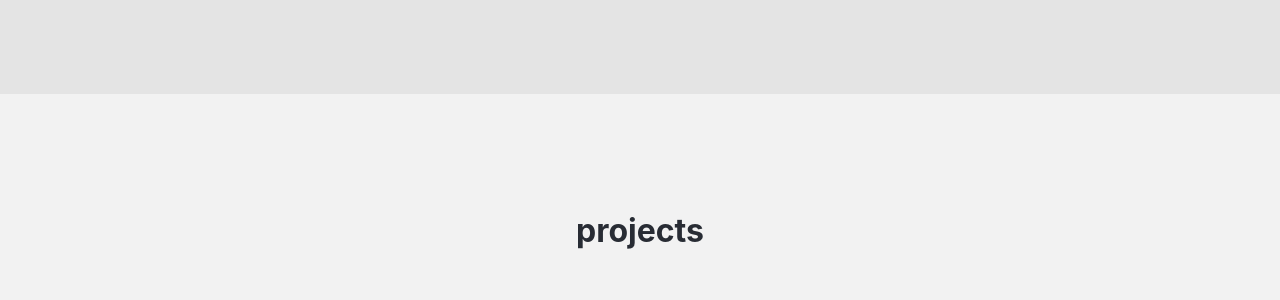
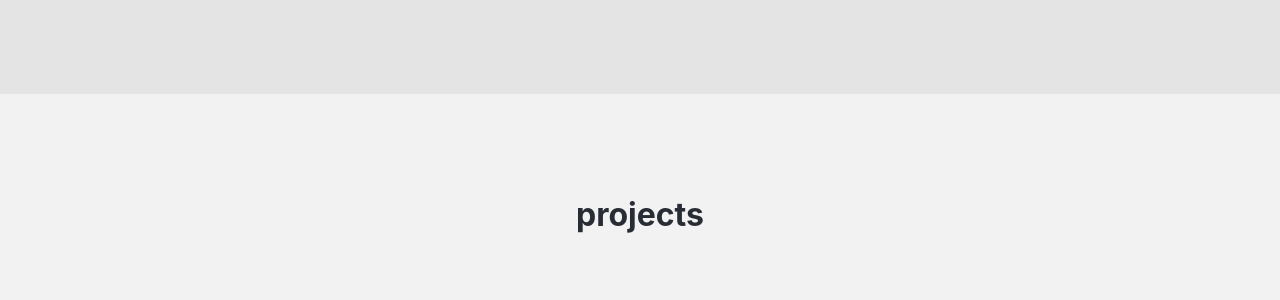
Before and after one commit to HalFulcher/my-portfolio, a React (Create React App) app: page / in a window 1280 px wide. Shown: the part 1191-1491 px from the top of the page. Built offline with nearby package versions, Linux system fonts and the light colour scheme.

Commit message:
Update styling

```diff
--- a/src/App.js
+++ b/src/App.js
@@ -10,7 +10,7 @@ function App() {
     <div className="App">
       <Header />
       <About />
-      <h1 style={{ textAlign: "center", paddingTop: "3em" }} id="Projects">
+      <h1 style={{ textAlign: "center", paddingTop: "2.5em" }} id="Projects">
         projects
       </h1>
       <Projects />
--- a/src/components/Projects.js
+++ b/src/components/Projects.js
@@ -6,9 +6,9 @@ import weatherApp from "../images/weather-app.png";
 import nasa from "../images/nasa.png";
 
 const AllProjectsContainer = styled.div`
-  padding: 0em 3em 5em 3em;
+  padding: 0em 3em 7em 3em;
   @media (max-width: 768px) {
-    padding: 0em 1em 2em 1em;
+    padding: 0em 1em 5em 1em;
   }
 `;
 
```
